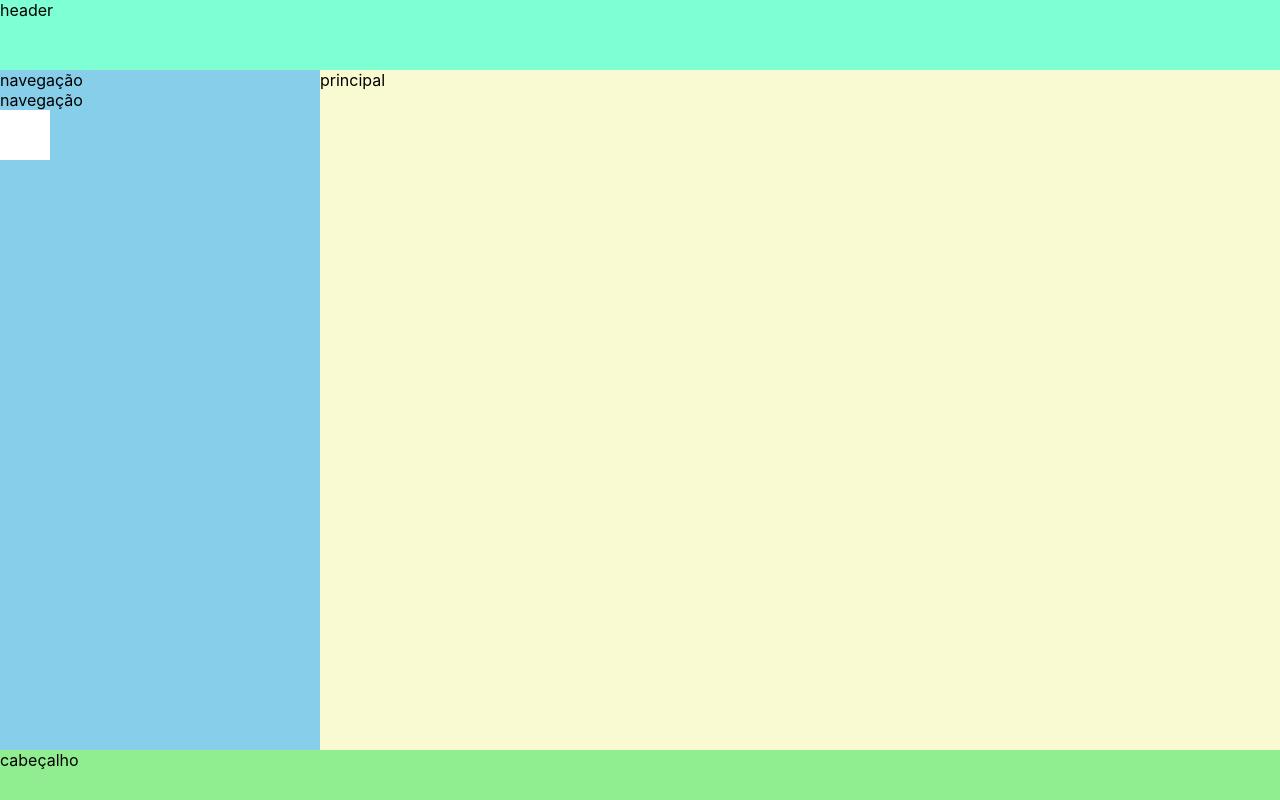
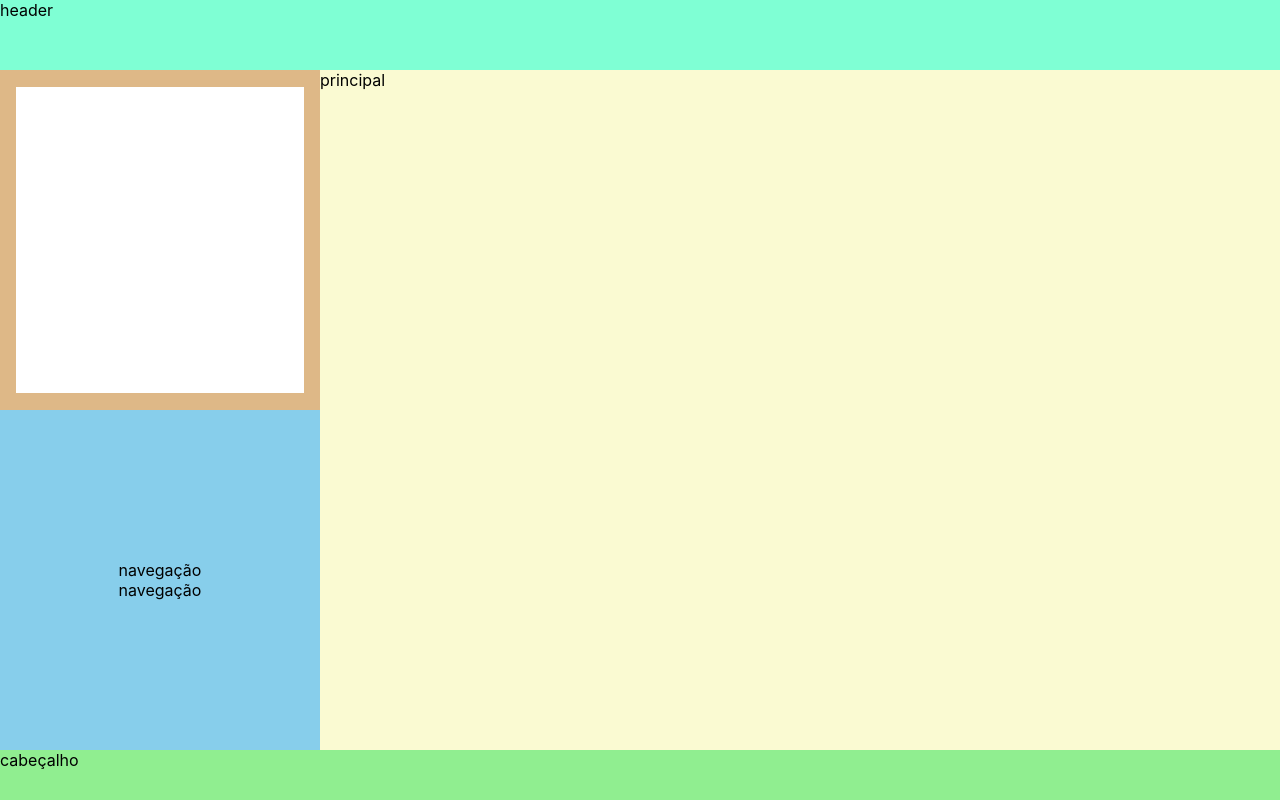
Before and after one commit to gsbiel/my-page, a React (Create React App) app: page / in a window 1280 px wide. Built offline with nearby package versions, Linux system fonts and the light colour scheme.

Commit message:
Esquelo basico sem estilizacao implementado

```diff
--- a/src/App.css
+++ b/src/App.css
@@ -27,12 +27,39 @@
   'cabecalho cabecalho'
   'navegacao conteudo'
   'rodape rodape';
+
+}
+
+.sideMenu {
+  display: flex;
+  flex-direction: column;
+  align-items: center;
+  justify-content: space-around;
+  width: 100%;
+  height: 100%;
+}
+
+.ImageSection {
+  display: flex;
+  align-items: center;
+  justify-content: center;
+  background-color: burlywood;
+  height: 100%;
+  width: 100%;
+}
+
+.ContactSection {
+  display: flex;
+  align-items: center;
+  justify-content: center;
+  height: 100%;
+  width: 100%;
 }
 
 .item{
   background-color: white;
-  width: 50px;
-  height: 50px;
+  width: 90%;
+  height: 90%;
 }
 
 @media(max-width:700px){
--- a/src/App.js
+++ b/src/App.js
@@ -8,10 +8,16 @@
       <header>header</header>
       <footer>cabeçalho</footer>
       <nav>
-        navegação <br/>
-        navegação
-        <div className="item">
+        <div className = "sideMenu">
+          <div className = "ImageSection">
+            <div className="item">
 
+            </div>
+          </div>
+          <div className="ContactSection">
+            navegação <br/>
+            navegação
+          </div>
         </div>
       </nav>
     </div>
```
